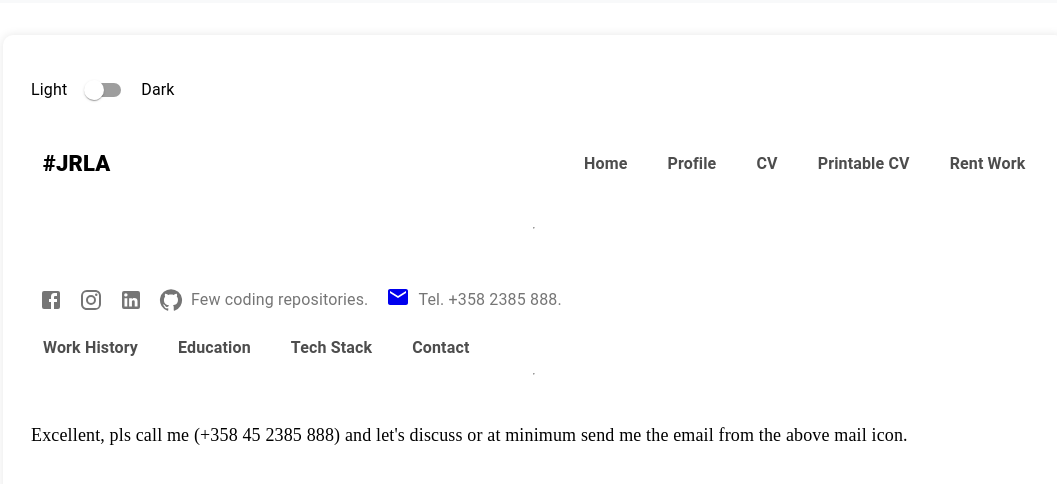
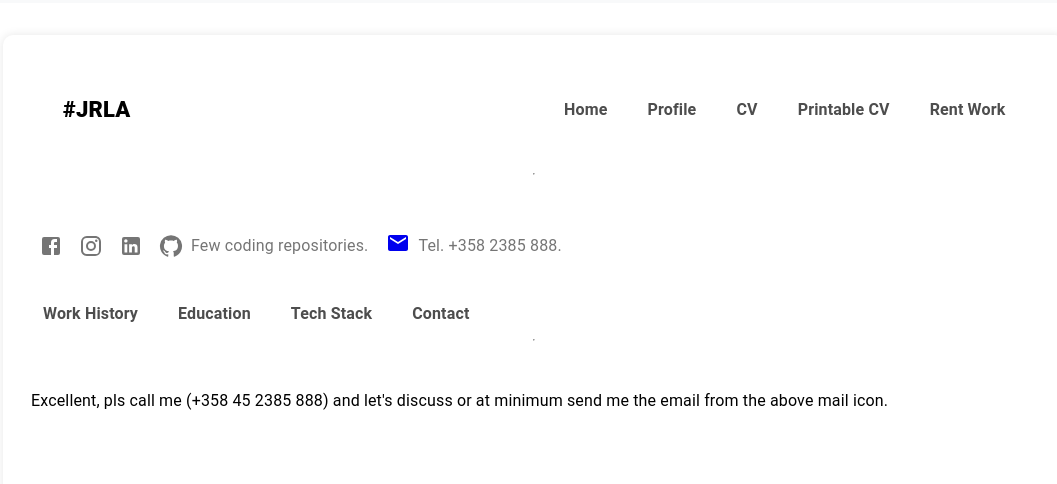
Before and after one commit to JouniR68/CV, a React (Vite) app: page /cv/Contact in a window 1280 px wide. Shown: the top 484 px of the page, without its empty margins (157-1214 px from the left). Built offline with nearby package versions, Linux system fonts and the light colour scheme; no server answers.

Commit message:
Output work history was not showing

```diff
--- a/Header.jsx
+++ b/Header.jsx
@@ -7,7 +7,7 @@ export default function Header() {
 
   return (
     <header className="app-header">
-      <Link className="site-logo" to="/">#JRLA</Link>
+      <Link to="/">#JRLA</Link>
       {isUserLoggedIn ? <nav>
         <Link to="/">Home</Link>
         <Link to="/add">Add</Link>
--- a/src/App.jsx
+++ b/src/App.jsx
@@ -40,15 +40,19 @@ function App() {
     setIsDarkMode(!isDarkMode)
   }
 
-  return (
-    <div className = "app-container">
-      <ThemeProvider theme={isDarkMode ? darkTheme : lightTheme}>
-        <CssBaseline />
+/*
         <Stack direction="row" ml={1} mt={2} spacing={1} alignItems="center">
           <Typography>Light</Typography>
           <Switch checked={isDarkMode} onChange={toggleTheme} />
           <Typography>Dark</Typography>
         </Stack>
+
+*/
+
+  return (
+    <div className = "app-container">
+      <ThemeProvider theme={isDarkMode ? darkTheme : lightTheme}>
+        <CssBaseline />
         <BrowserRouter>
           <Routes>
             <Route element={<Layout />}>
--- a/src/components/Header.jsx
+++ b/src/components/Header.jsx
@@ -3,9 +3,9 @@ import Login from "./Login"
 export default function Header() {
   let isUserLoggedIn = sessionStorage.getItem("loggedIn")
   isUserLoggedIn === "true" ? isUserLoggedIn = true : isUserLoggedIn = false
-  //{isUserLoggedIn ? <Link to="/logout">Logout</Link> : <Link to="/login">Login</Link> }
+
   return (
-    <header>
+    <header className="app-header">
       <Link className="site-logo" to="/">#JRLA</Link>
       {!isUserLoggedIn ? <nav>
         <Link to="/">Home</Link>
--- a/src/components/Intrest.jsx
+++ b/src/components/Intrest.jsx
@@ -19,9 +19,9 @@ const formattedText = data.map(d => {
       <hr></hr>
       <div className="profile--container">
           <>
-            <table className="profile--intrest">
-              <td className="row">{formattedText}</td>
-            </table>
+            <div className="profile--intrest">
+              {formattedText}
+            </div>
           </>
       </div>
       <Outlet />
--- a/src/components/Output.jsx
+++ b/src/components/Output.jsx
@@ -8,8 +8,7 @@ import Looking from './Looking';
 
 const CV = () => {
     return (
-        <>
-            <h3 className = "output--text">Me</h3>
+        <div>
             <Profile />
             <h3 className = "output--text">My intrests</h3>
             <Intrests />
@@ -21,9 +20,9 @@ const CV = () => {
             <Education />
             <h3 className = "output--text">Tech skills</h3>
             <Tech />
-            <h3 className = "output--text">Work Tracker</h3>
+            <h3 className = "output--text">Work History</h3>
             <Work />
-        </>
+        </div>
     );
 }
 
--- a/src/components/Sos.jsx
+++ b/src/components/Sos.jsx
@@ -10,6 +10,7 @@ import Sos from '@mui/icons-material/GitHub';
 import '../index.css';
 import { GitHub } from '@mui/icons-material';
 import Typography from '@mui/material/Typography';
+
 
 export default function Contact() {
 
@@ -53,12 +54,12 @@ export default function Contact() {
           },
         }}
       >
-        <div className='contact-card'>
+
           <ButtonGroup
             variant='outlined'
             aria-label='outlined button group'
-            className='socialButtons'
           >
+            <div className='sos'>
             <IconButton onClick={fb}>
               <FacebookIcon  />
             </IconButton>
@@ -81,8 +82,9 @@ export default function Contact() {
               </Typography>
 
             </IconButton>
+            </div>
           </ButtonGroup>
-        </div>
+
       </Box>
     </>
   );
--- a/src/components/Work.jsx
+++ b/src/components/Work.jsx
@@ -52,7 +52,7 @@ export default function Work() {
                     <TableRow key={i++}>{l}</TableRow>
                   ))}
                 </TableCell>
-                <TableCell align = "rigth" key={i++}>
+                <TableCell align = "right" key={i++}>
                   {t?.Info}
                 </TableCell>
 
--- a/src/index.css
+++ b/src/index.css
@@ -13,59 +13,12 @@ body {
   color: #333;
   background-color: #f8f9fa;
   font-family: "Inter", sans-serif;
-}
-
-
-/* Container Styling */
-.app-container {
-  display: flex;
-  flex-direction: column;
-  height: 100vh; /* Full viewport height */
-  max-width: 1200px;
-  margin: 0 auto;
-  padding: 20px;
-  background-color: #ffffff;
-  box-shadow: 0 0 10px rgba(0, 0, 0, 0.1);
-  border-radius: 10px;
-}
-
-.app-header {
-  padding: 20px;
-  background-color: #007bff;
-  color: #ffffff;
-  text-align: center;
-  border-radius: 10px 10px 0 0;
-}
-
-
-#root {
-  max-width: 2400px;
-  margin: 0 auto;
-  padding: 2rem;
-  text-align: center;
-}
-
-
-.profile--intrest,
-.profile--table {
-  display: table;
-  margin-left: 20px;
-}
-
-.profile--container {
-  display: flex;
-  justify-content: center;
-  margin-top: 20px;
+  -ms-overflow-style: none;
+  scrollbar-width: none;
 }
 
 body::-webkit-scrollbar {
   display: true;
-}
-
-
-body {
-  -ms-overflow-style: none;
-  scrollbar-width: none;
 }
 
 .logo {
@@ -81,6 +34,47 @@ body {
 
 .logo.react:hover {
   filter: drop-shadow(0 0 2em #61dafbaa);
+}
+
+#root {
+  max-width: 2400px;
+  margin: 0 auto;
+  padding: 2rem;
+  text-align: center;
+}
+
+.app-container {
+  display: flex;
+  flex-direction: column;
+  height: 100vh;
+  /* Full viewport height */
+  max-width: 1200px;
+  margin: 0 auto;
+  padding: 20px;
+  background-color: #ffffff;
+  box-shadow: 0 0 10px rgba(0, 0, 0, 0.1);
+  border-radius: 10px;
+}
+
+.app-header {
+  padding: 20px;
+
+  color: #ffffff;
+  text-align: center;
+}
+
+.profile--intrest,
+.profile--table {
+  display: flex;
+  flex-direction: column;
+  text-align: left;
+  margin-left: 20px;
+}
+
+.profile--container {
+  display: flex;
+  justify-content: center;
+  margin-top: 20px;
 }
 
 
@@ -182,11 +176,12 @@ h3.cv-contact-title {
   margin-left: 0px;
 }
 
-.contact-card {
-  margin-top: 250px;
+.sos {
   font-family: bold;
-  font-size: 18px;
-  line-height: 24px;
+  font-size: 16px;
+  line-height: 18px;
+  margin-top: 0px;
+  margin-bottom: 20px;
   margin-left: 0px;
 }
 
@@ -312,7 +307,7 @@ h3.cv-contact-title {
   font-size: 14px;
   font-family: bold;
   height: fit-content;
-  border:1px solid;
+  border: 1px solid;
   border-radius: 5px;
 }
 
@@ -413,6 +408,14 @@ tr:nth-child(odd) {
     text-align: center;
   }
 
+  .sos {
+    margin-top: 200px;
+    font-family: bold;
+    font-size: 16px;
+    line-height: 20px;
+    align-items: left;
+    margin-left: 0px;
+  }
 
   .profile--table {
     display: table;
@@ -430,11 +433,11 @@ tr:nth-child(odd) {
     height: 50%;
   }
 
-  header {
-    height: 60px;
+  .app-header {
     display: flex;
-    align-items: center;
+    align-items: start;
     justify-content: start;
+    height: 20px;
     padding-block: 5px;
   }
 
@@ -443,7 +446,7 @@ tr:nth-child(odd) {
     margin-right: auto;
     text-transform: uppercase;
     font-weight: 900;
-    font-size: 16px;
+    font-size: 12px;
   }
 
   header a {
@@ -456,6 +459,17 @@ tr:nth-child(odd) {
   header a:hover {
     color: #161616;
     text-decoration: underline;
+  }
+
+  .sos {
+    margin-top: 100px;
+    font-family: bold;
+    font-size: 12px;
+    line-height: 16px;
+    margin-left: 0px;
+    align-items: left;
+    justify-content: left;
+    margin-bottom:50px;
   }
 
   .link-button {
```
